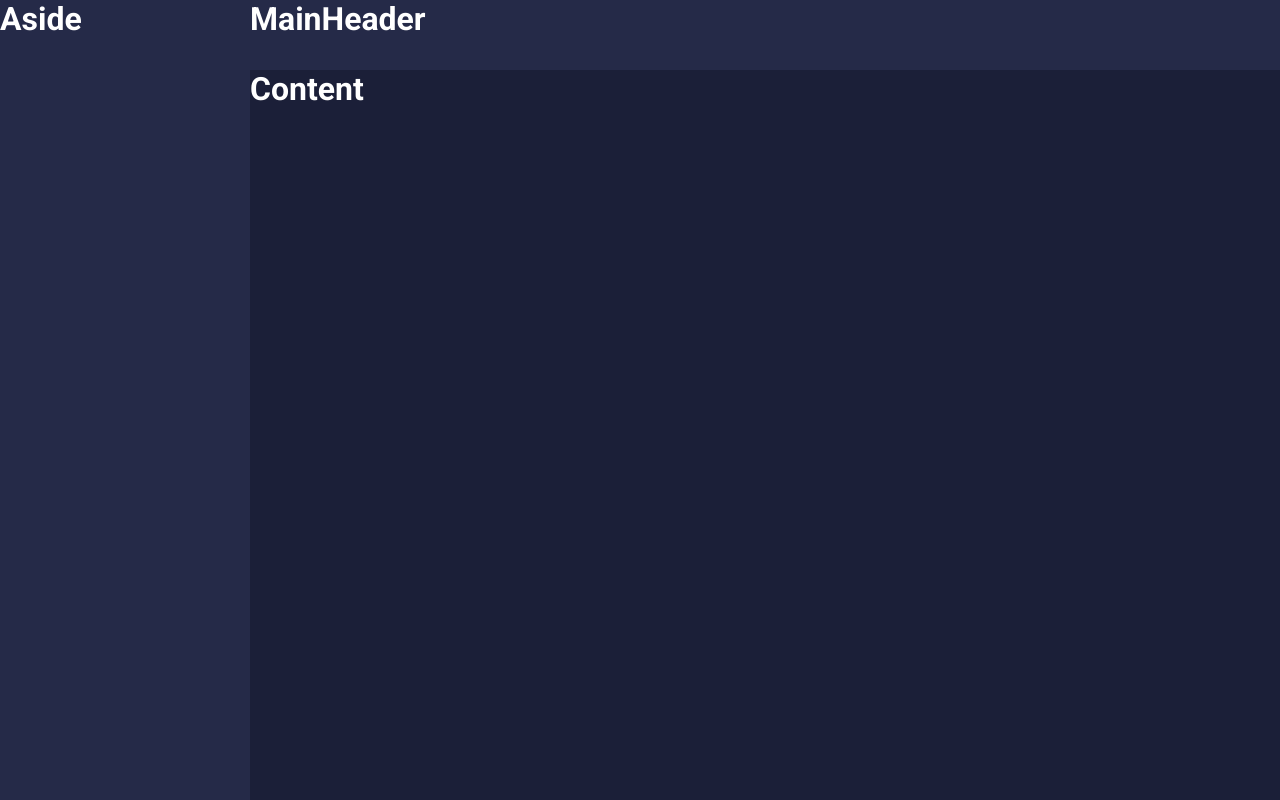
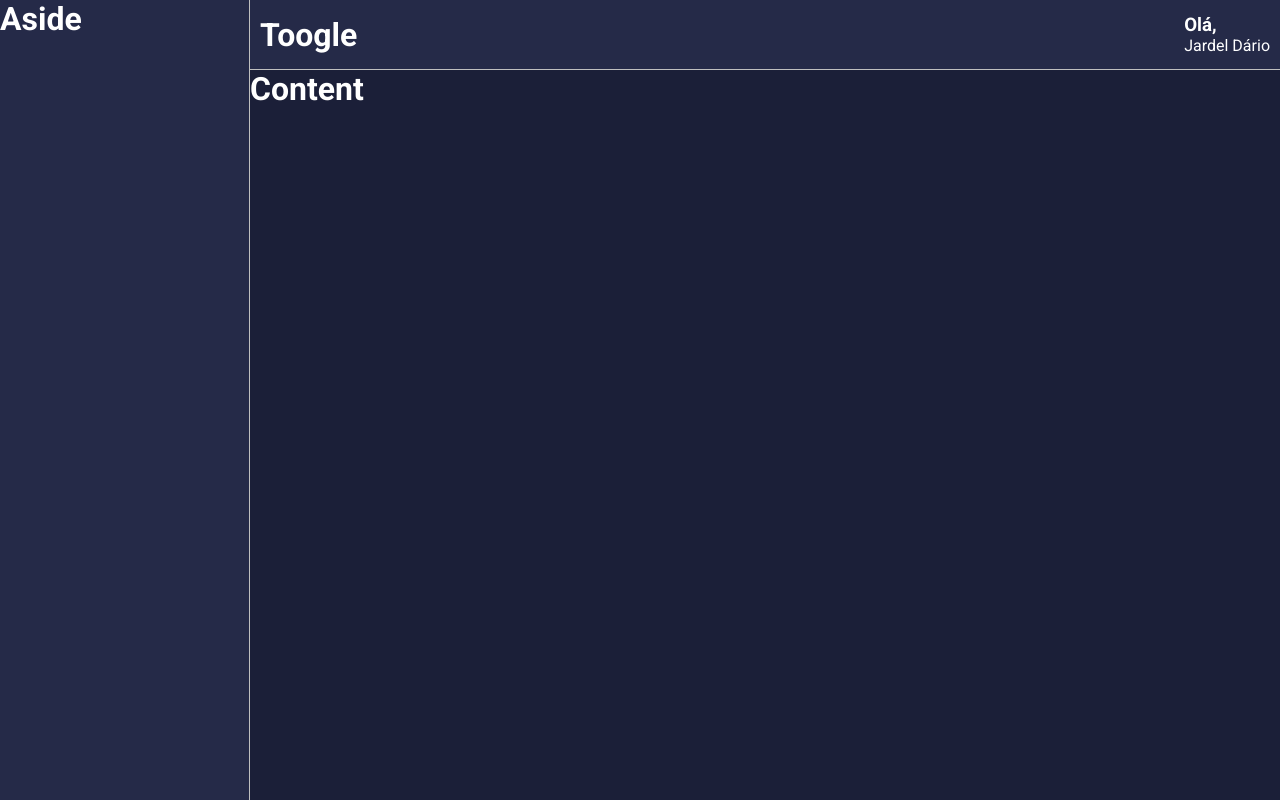
Before and after one commit to jardeldario/minha-carteira, a React (Create React App) app: page / in a window 1280 px wide. Built offline with nearby package versions, Linux system fonts and the light colour scheme.

Commit message:
lesson: Aula 12 7:45 (Seçao 3)

```diff
--- a/src/components/Aside/styles.ts
+++ b/src/components/Aside/styles.ts
@@ -4,4 +4,6 @@
   grid-area: AS;
   color: ${props => props.theme.colors.white};
   background-color: ${props => props.theme.colors.secondary};
+
+  border-right: 1px solid ${props => props.theme.colors.gray};
 `;
--- a/src/components/MainHeader/index.tsx
+++ b/src/components/MainHeader/index.tsx
@@ -1,11 +1,15 @@
 import React from 'react';
 
-import { Container } from './styles';
+import { Container, Profile, Welcome, UserName } from './styles';
 
 const MainHeader: React.FC = () => {
   return (
     <Container>
-      <h1>MainHeader</h1>
+      <h1>Toogle</h1>
+      <Profile>
+        <Welcome>Olá, </Welcome>
+        <UserName>Jardel Dário</UserName>
+      </Profile>
     </Container>
   );
 }
--- a/src/components/MainHeader/styles.ts
+++ b/src/components/MainHeader/styles.ts
@@ -4,4 +4,28 @@
   grid-area: MH;
   color: ${props => props.theme.colors.white};
   background-color: ${props => props.theme.colors.secondary};
+
+  display: flex;
+  justify-content: space-between;
+  align-items: center;
+
+  padding: 0 10px;
+
+  border-bottom: 1px solid ${props => props.theme.colors.gray};
 `;
+
+export const Profile = styled.div`
+  color: ${props => props.theme.colors.white};
+`;
+
+export const Welcome = styled.h3`
+
+  color: ${props => props.theme.colors.white};
+  background-color: ${props => props.theme.colors.secondary};
+`;
+
+export const UserName = styled.span`
+
+  color: ${props => props.theme.colors.white};
+  background-color: ${props => props.theme.colors.secondary};
+`;
```
